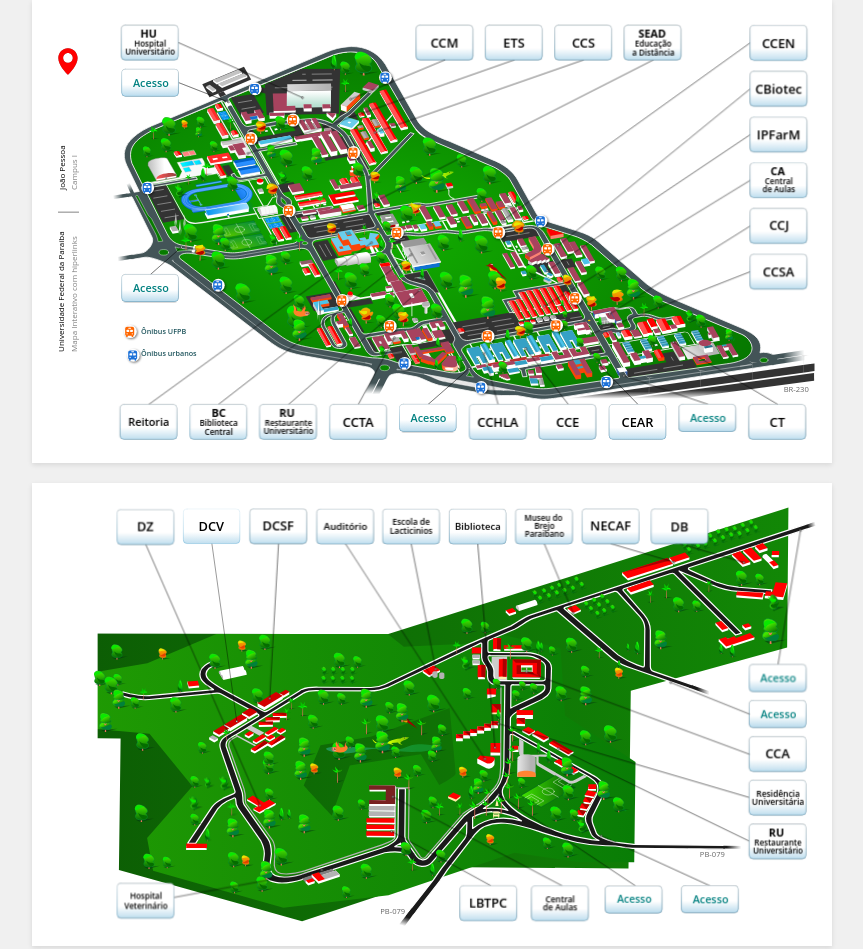
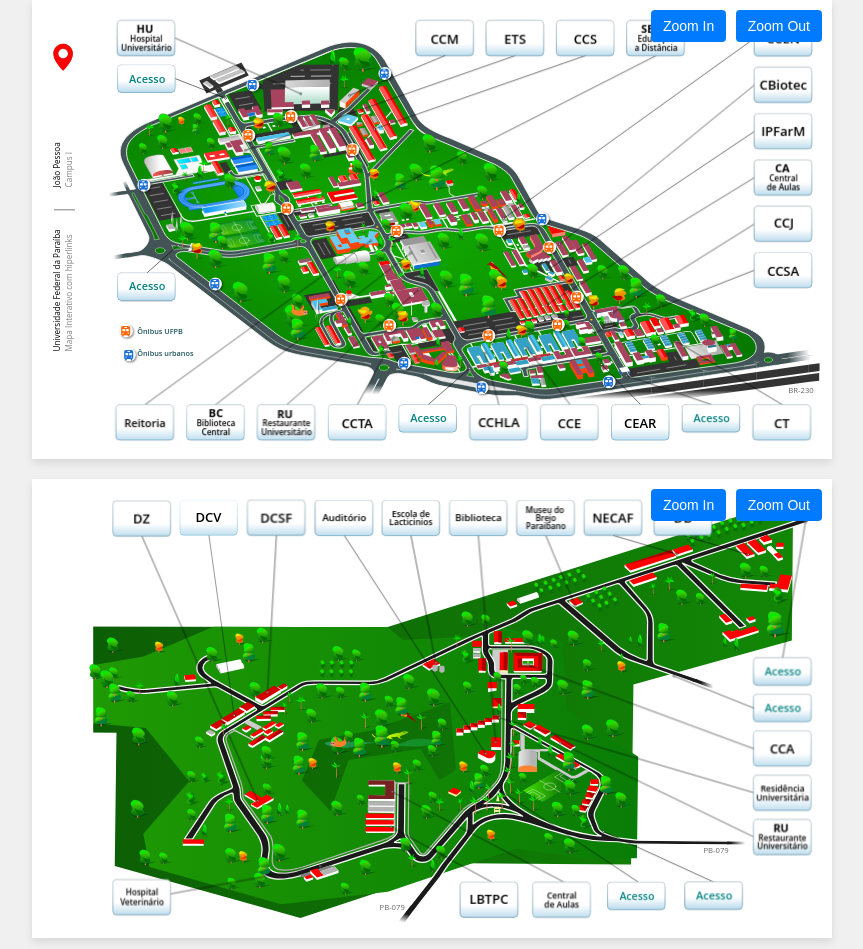
Before and after one commit to awart3d/ufpb3d, a plain HTML site: page mapasi/index.html in a window 1280 px wide. Shown: the top 949 px of the page, without its empty margins (208-1071 px from the left). Drawn offline with Linux system fonts and the light colour scheme.

Commit message:
Add files via upload

```diff
--- a/mapasi/index.html
+++ b/mapasi/index.html
@@ -3,74 +3,109 @@
 <head>
     <meta charset="UTF-8">
     <meta name="viewport" content="width=device-width, initial-scale=1.0">
-    <title>Responsive SVG Images</title>
+    <title>Responsive SVG Viewer</title>
     <style>
         body {
             margin: 0;
-            font-family: Arial, sans-serif;
+            font-family: sans-serif;
             display: flex;
             flex-direction: column;
-            align-items: center; /* Centers the containers horizontally */
-            min-height: 100vh; /* Ensures body takes full viewport height */
+            align-items: center; /* Center the containers in a column */
             background-color: #f0f0f0;
         }
-
         .container {
-            width: 100%; /* Takes full width of its parent (body) */
-            max-width: 800px; /* Optional: Limit max width for larger screens */
-            margin-bottom: 20px; /* Space between containers */
-            background-color: #fff;
-            padding: 15px;
-            box-shadow: 0 2px 5px rgba(0,0,0,0.1);
+            width: 100%;
+            max-width: 800px; /* Optional: Limit max width for large screens */
+            margin-bottom: 20px;
+            position: relative;
+            box-shadow: 0 4px 8px rgba(0,0,0,0.1);
+            background-color: white;
+            padding: 10px;
             box-sizing: border-box; /* Include padding in width calculation */
         }
-
         .container object {
-            width: 100%; /* SVG takes full width of its container */
-            height: auto; /* Maintain aspect ratio */
-            display: block; /* Remove extra space below object */
+            display: block;
+            width: 100%;
+            height: auto;
+            border: none;
+            transition: transform 0.2s ease-in-out; /* Smooth zoom transition */
         }
-
-        /* Basic responsiveness for smaller screens */
-        @media (max-width: 600px) {
-            .container {
-                padding: 10px;
-                margin-bottom: 15px;
-            }
+        .zoom-controls {
+            position: absolute;
+            top: 10px;
+            right: 10px;
+            z-index: 10;
+        }
+        .zoom-controls button {
+            background-color: #007bff;
+            color: white;
+            border: none;
+            padding: 8px 12px;
+            margin-left: 5px;
+            cursor: pointer;
+            border-radius: 4px;
+            font-size: 14px;
+        }
+        .zoom-controls button:hover {
+            background-color: #0056b3;
         }
     </style>
 </head>
 <body>
 
     <div class="container">
-        <object data="image1.svg" type="image/svg+xml">
-            Your browser does not support SVG.
-        </object>
+        <div class="zoom-controls">
+            <button onclick="zoomIn(this)">Zoom In</button>
+            <button onclick="zoomOut(this)">Zoom Out</button>
+        </div>
+        <object data="image1.svg" type="image/svg+xml"></object>
     </div>
 
     <div class="container">
-        <object data="image2.svg" type="image/svg+xml">
-            Your browser does not support SVG.
-        </object>
+        <div class="zoom-controls">
+            <button onclick="zoomIn(this)">Zoom In</button>
+            <button onclick="zoomOut(this)">Zoom Out</button>
+        </div>
+        <object data="image2.svg" type="image/svg+xml"></object>
     </div>
 
     <div class="container">
-        <object data="image3.svg" type="image/svg+xml">
-            Your browser does not support SVG.
-        </object>
+        <div class="zoom-controls">
+            <button onclick="zoomIn(this)">Zoom In</button>
+            <button onclick="zoomOut(this)">Zoom Out</button>
+        </div>
+        <object data="image3.svg" type="image/svg+xml"></object>
     </div>
 
     <div class="container">
-        <object data="image4.svg" type="image/svg+xml">
-            Your browser does not support SVG.
-        </object>
+        <div class="zoom-controls">
+            <button onclick="zoomIn(this)">Zoom In</button>
+            <button onclick="zoomOut(this)">Zoom Out</button>
+        </div>
+        <object data="image4.svg" type="image/svg+xml"></object>
     </div>
 
     <div class="container">
-        <object data="image5.svg" type="image/svg+xml">
-            Your browser does not support SVG.
-        </object>
+        <div class="zoom-controls">
+            <button onclick="zoomIn(this)">Zoom In</button>
+            <button onclick="zoomOut(this)">Zoom Out</button>
+        </div>
+        <object data="image5.svg" type="image/svg+xml"></object>
     </div>
+
+    <script>
+        function zoomIn(button) {
+            const objectElement = button.closest('.container').querySelector('object');
+            let currentScale = parseFloat(objectElement.style.transform.replace('scale(', '').replace(')', '')) || 1;
+            objectElement.style.transform = `scale(${currentScale * 1.2})`;
+        }
+
+        function zoomOut(button) {
+            const objectElement = button.closest('.container').querySelector('object');
+            let currentScale = parseFloat(objectElement.style.transform.replace('scale(', '').replace(')', '')) || 1;
+            objectElement.style.transform = `scale(${currentScale / 1.2})`;
+        }
+    </script>
 
 </body>
 </html>
```
